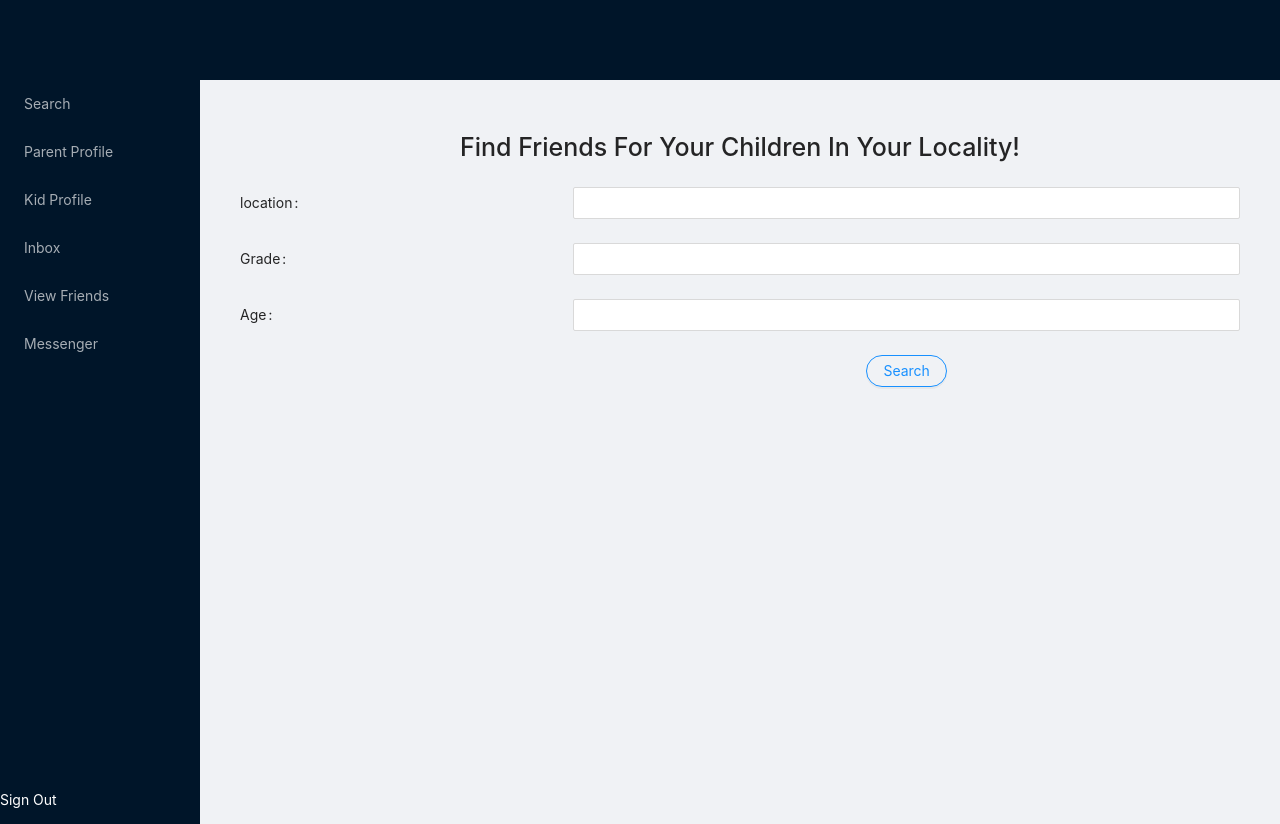
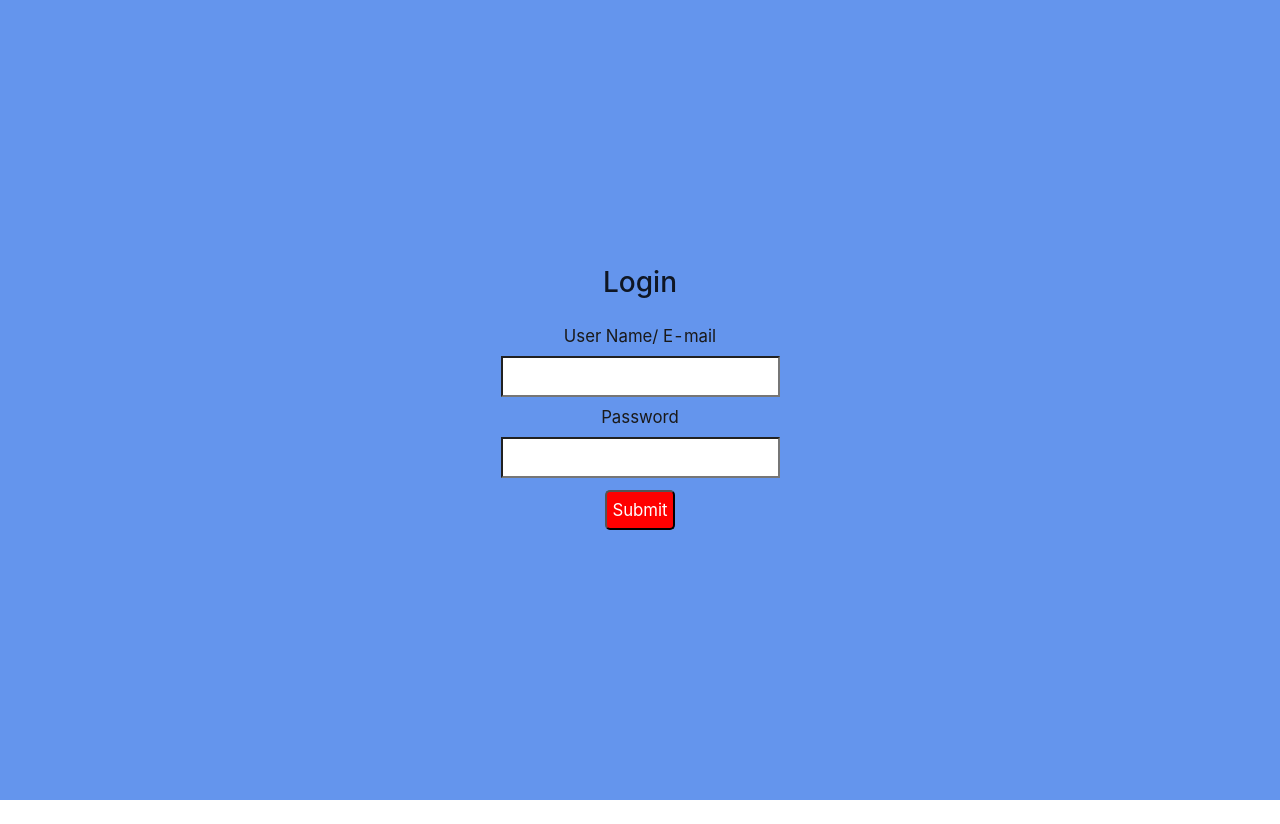
Before and after one commit to sagar776-dev/UNP_Alpha, a React (Create React App) app in the folder unp_alpha_app/: page /home in a window 1280 px wide. After the commit the page ends 800 px from the top, so only its background shows below. Built offline with nearby package versions, Linux system fonts and the light colour scheme.

Commit message:
App routing change

```diff
--- a/unp_alpha_app/src/App.js
+++ b/unp_alpha_app/src/App.js
@@ -12,6 +12,8 @@ import InboxPage from './pages/inbox';
 import ViewFriends from './pages/viewFriendsPage';
 import KidSignUp from './pages/kidSignUpForm';
 
+import { useCookies } from "react-cookie";
+
 
 import 'antd/dist/antd.css';
 import Messenger from './components/messenger/Messenger';
@@ -21,14 +23,17 @@ import { BrowserRouter, Route, Routes } from 'react-router-dom';
 function App() {
   // const navigate = useNavigate();
   // const { user } = useContext(AuthContext);
+
+  const [cookies, setCookie] = useCookies(["user"]);
+  const user = cookies.user;
   return (
     // <BrowserRouter>
       <Routes >
-        <Route path="/" element={<SignInForm />}/>
+        <Route path="/" element={user ? <Searchpage /> : <SignInForm />}/>
           <Route exact path="/register" element={<SignUpForm />}/>
           <Route exact path="/registerkid" element={<KidSignUp />}/>
-          {/* <Route exact path="/home" element={user ? <Searchpage /> : <SignInForm />}/> */}
-          <Route exact path="/home" element={<Searchpage />}/>
+          <Route exact path="/home" element={user ? <Searchpage /> : <SignInForm />}/>
+          {/* <Route exact path="/home" element={<Searchpage />}/> */}
           {/* <Route exact path="/profile/:username" element={user ? <Profilepage /> : <SignInForm />}/> */}
           <Route exact path="/profile/:username" element={<Profilepage />}/>
           <Route exact path="/login" element={<SignInForm />}/>
--- a/unp_alpha_app/src/components/search.js
+++ b/unp_alpha_app/src/components/search.js
@@ -10,14 +10,21 @@ import { Space } from "antd";
 
 import { useCookies } from "react-cookie";
 
+
+
 function Search() {
   // Declare a new state variable, which we'll call "count"
   const [data, setData] = useState();
   const [cookies, setCookie] = useCookies(["user"]);
+  const config = {
+    headers: {
+      Authorization: cookies.token,
+    },
+  };
   const onFinish = (e) => {
     console.log("reached here", e);
     axios
-      .post("http://localhost:8080/api/kid/filters", e)
+      .post("http://localhost:8080/api/kid/filters", e, config)
       .then((response) => {
         console.log("response", response.data);
         setData(response.data);
--- a/unp_alpha_app/src/pages/KidProfile.js
+++ b/unp_alpha_app/src/pages/KidProfile.js
@@ -3,21 +3,21 @@
 // // import './index.css';
 // import { Button, Form, Input, InputNumber } from 'antd';
 
+// import React from 'react';
+import "antd/dist/antd.css";
+// import './index.css';
+import { Button, Form, Input, InputNumber } from "antd";
+import React, { useState, useEffect } from "react";
+import Search from "../components/search";
+import Messenger from "../components/messenger/Messenger";
+import "antd/dist/antd.min.css";
+import { Layout, Menu } from "antd";
+import { Link } from "react-router-dom";
+import axios, * as others from "axios";
+import env from "../environment.json";
+import { useCookies } from "react-cookie";
 
-// import React from 'react';
-import 'antd/dist/antd.css';
-// import './index.css';
-import { Button, Form, Input, InputNumber } from 'antd';
-import React, { useState, useEffect } from 'react';
-import Search from '../components/search';
-import Messenger from "../components/messenger/Messenger";
-import 'antd/dist/antd.min.css';
-import { Layout, Menu } from 'antd';
-import { Link } from 'react-router-dom';
 const { Header, Content, Footer, Sider } = Layout;
-
-
-
 const layout = {
   labelCol: { span: 8 },
   wrapperCol: { span: 16 },
@@ -25,38 +25,49 @@ const layout = {
 
 /* eslint-disable no-template-curly-in-string */
 const validateMessages = {
-  required: '${label} is required!',
+  required: "${label} is required!",
   types: {
-    email: '${label} is not a valid email!',
-    number: '${label} is not a valid number!',
+    email: "${label} is not a valid email!",
+    number: "${label} is not a valid number!",
   },
   number: {
-    range: '${label} must be between ${min} and ${max}',
+    range: "${label} must be between ${min} and ${max}",
   },
 };
 /* eslint-enable no-template-curly-in-string */
 
-const Profilepage: React.FC = () => {
-  const onFinish = (values: any) => {
+const Profilepage = () => {
+  const [cookies, setCookie] = useCookies(["user"]);
+  const [kids, setKids] = useState([]);
+  const config = {
+    headers: {
+      Authorization: cookies.token,
+    },
+  };
+  const onFinish = async (values) => {
     console.log(values);
+    //let data = getData();
+    let id = cookies.user.id;
+    console.log(id);
+    let data = await axios.get(
+      `${env.backendUrl}api/parent/getkids/${id}`,
+      config
+    );
+    setKids(data);
   };
 
   return (
-
-
-
-<div >
+    <div>
       {/* <Search/> */}
       <Layout>
         <Header
           className="site-layout-sub-header-background"
           style={{
             padding: 0,
-    height: '10vh'
+            height: "10vh",
           }}
         />
         <Layout>
-
           <Sider
             breakpoint="lg"
             collapsedWidth="0"
@@ -67,40 +78,35 @@ onBreakpoint={(broken) => {
             onCollapse={(collapsed, type) => {
               console.log(collapsed, type);
             }}
-
           >
             {/* <div className="logo" /> */}
-<Menu
-  theme="dark"
-  mode="inline"
-  defaultSelectedKeys={['2']}
-
->
-  <Menu.Item key='search'>
-    <Link to='/home'>Search </Link>
+            <Menu theme="dark" mode="inline" defaultSelectedKeys={["2"]}>
+              <Menu.Item key="search">
+                <Link to="/home">Search </Link>
               </Menu.Item>
- <Menu.Item >
-    <Link to='/profile'>Parent Profile   </Link>
+              <Menu.Item>
+                <Link to="/profile">Parent Profile </Link>
               </Menu.Item>
-  <Menu.Item >
-    <Link to='/Kidprofile'>Kid Profile </Link>
+              <Menu.Item>
+                <Link to="/Kidprofile">Kid Profile </Link>
               </Menu.Item>
-  <Menu.Item >
-    <Link to='/ViewFriends'>View Friends </Link>
+              <Menu.Item>
+                <Link to="/ViewFriends">View Friends </Link>
               </Menu.Item>
-  <Menu.Item >
-    <Link to='/inbox'>Inbox </Link>
+              <Menu.Item>
+                <Link to="/inbox">Inbox </Link>
               </Menu.Item>
 
-  <Menu.Item key='messenger'>
-    <Link to='/messenger'>Messenger </Link>
+              <Menu.Item key="messenger">
+                <Link to="/messenger">Messenger </Link>
               </Menu.Item>
-  <Link to='/login'>
-  <Menu.Item style={{
-  position: 'absolute',
+              <Link to="/login">
+                <Menu.Item
+                  style={{
+                    position: "absolute",
                     bottom: 0,
                     zIndex: 1,
-  transition: 'all 0.2s',
+                    transition: "all 0.2s",
                   }}
                 >
                   Sign Out
@@ -110,48 +116,63 @@ onCollapse={(collapsed, type) => {
           </Sider>
           <Content
             style={{
-     margin: '24px 16px 0',
+              margin: "24px 16px 0",
             }}
           >
             <div
               className="site-layout-background"
               style={{
                 padding: 24,
-      minHeight: '90vh',
+                minHeight: "90vh",
               }}
             >
               {/* content */}
               <div>
                 Kid's Profile
-    <Form {...layout} name="nest-messages" onFinish={onFinish} validateMessages={validateMessages}>
-      <Form.Item name={['first_name', 'first_name']} label="First Name">
+                <Form
+                  {...layout}
+                  name="nest-messages"
+                  onFinish={onFinish}
+                  validateMessages={validateMessages}
+                >
+                  <Form.Item
+                    name={["first_name", "first_name"]}
+                    label="First Name"
+                  >
                     <Input />
                   </Form.Item>
-      <Form.Item name={['last_name', 'last_name']} label="Last Name">
+                  <Form.Item
+                    name={["last_name", "last_name"]}
+                    label="Last Name"
+                  >
                     <Input />
                   </Form.Item>
-      <Form.Item name={['user', 'username']} label="Username">
+                  <Form.Item name={["user", "username"]} label="Username">
                     <Input />
                   </Form.Item>
-      <Form.Item name={['user', 'gender']} label="Gender">
+                  <Form.Item name={["user", "gender"]} label="Gender">
                     <Input />
                   </Form.Item>
-      <Form.Item name={['user', 'location']} label="location">
+                  <Form.Item name={["user", "location"]} label="location">
                     <Input />
                   </Form.Item>
-      <Form.Item name={['user', 'school']} label="school">
+                  <Form.Item name={["user", "school"]} label="school">
                     <Input />
                   </Form.Item>
-      <Form.Item name={['user', 'grade']} label="grade">
+                  <Form.Item name={["user", "grade"]} label="grade">
                     <Input />
                   </Form.Item>
-      <Form.Item name={['user', 'ethnicity']} label="ethnicity">
+                  <Form.Item name={["user", "ethnicity"]} label="ethnicity">
                     <Input />
                   </Form.Item>
-      <Form.Item name={['user', 'age']} label="Age" rules={[{ type: 'number', min: 0, max: 99 }]}>
+                  <Form.Item
+                    name={["user", "age"]}
+                    label="Age"
+                    rules={[{ type: "number", min: 0, max: 99 }]}
+                  >
                     <InputNumber />
                   </Form.Item>
-      <Form.Item name={['user', 'bio']} label="Bio">
+                  <Form.Item name={["user", "bio"]} label="Bio">
                     <Input.TextArea />
                   </Form.Item>
                   <Form.Item wrapperCol={{ ...layout.wrapperCol, offset: 8 }}>
@@ -161,7 +182,6 @@ onCollapse={(collapsed, type) => {
                   </Form.Item>
                 </Form>
               </div>
-
             </div>
           </Content>
         </Layout>
```
Also changed, not shown: unp_alpha_app/src/components/kidprofile.js (added). Lines whose indentation alone changed are shown as unchanged.
